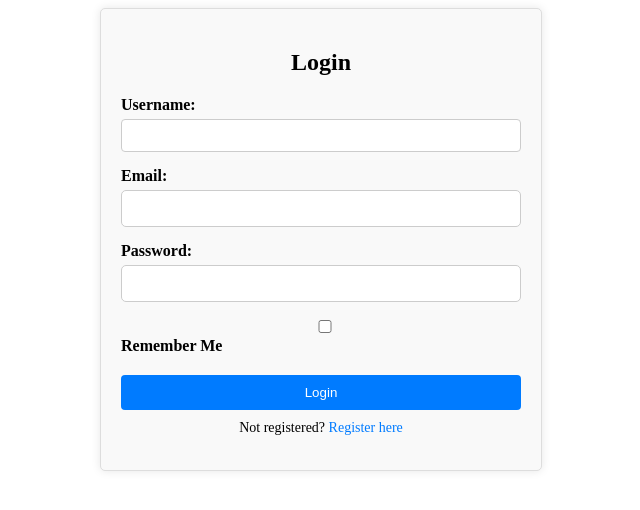
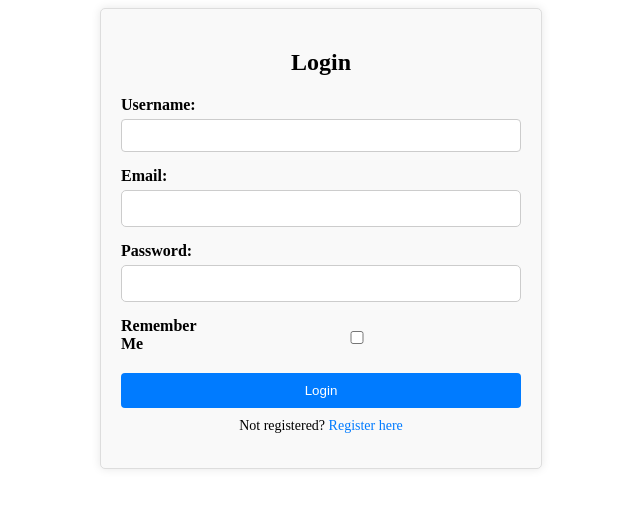
Before and after one commit to Faith-chepkemboi/WEB_APPLICATION, a React (Create React App) app in the folder frontend/: page /login in a window 1280 px wide. Shown: the top 510 px of the page, without its empty margins (319-959 px from the left). Built offline with nearby package versions, Linux system fonts and the light colour scheme.

Commit message:
align the button

```diff
--- a/frontend/src/components/LoginForm.js
+++ b/frontend/src/components/LoginForm.js
@@ -4,7 +4,6 @@ import { Link, useHistory } from 'react-router-dom';
 import { jwtDecode } from 'jwt-decode'; // Import corrected import statement
 import '../style.css'; // Import your CSS file with correct path
 import { Snackbar } from '@mui/material'; // Import Snackbar from Material-UI
-
 const LoginForm = () => {
     const [formData, setFormData] = useState({ username: '', email: '', password: '' });
     const [rememberMe, setRememberMe] = useState(false); // State for "Remember Me" checkbox
@@ -106,7 +105,8 @@ const LoginForm = () => {
                     />
                     {errors.password && <div className="error-message">{errors.password}</div>}
                 </div>
-                <div className="form-group">
+                <div className="form-group checkbox-group">
+                <label htmlFor="rememberMe">Remember Me</label>
                     <input
                         type="checkbox"
                         id="rememberMe"
@@ -114,7 +114,7 @@ const LoginForm = () => {
                         checked={rememberMe}
                         onChange={handleCheckboxChange}
                     />
-                    <label htmlFor="rememberMe">Remember Me</label>
+                    {/* <label htmlFor="rememberMe">Remember Me</label> */}
                 </div>
                 <button type="submit" className="btn">Login</button>
             </form>
--- a/frontend/src/style.css
+++ b/frontend/src/style.css
@@ -337,3 +337,11 @@
 .profile-details p {
   margin-bottom: 8px;
 }
+.checkbox-group {
+  display: flex;
+  align-items: center;
+}
+
+.checkbox-group input[type="checkbox"] {
+  margin-right: 10px; /* Adjust spacing between checkbox and label as needed */
+}
```
